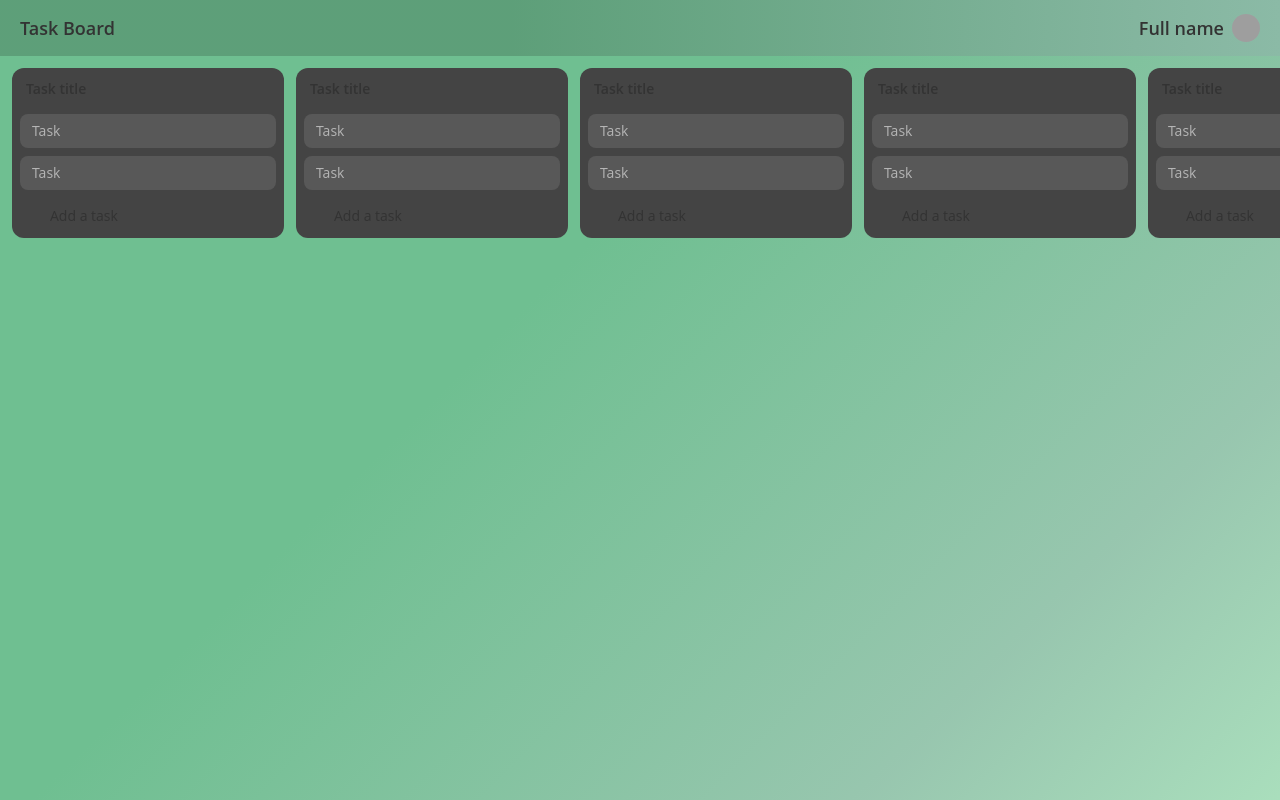
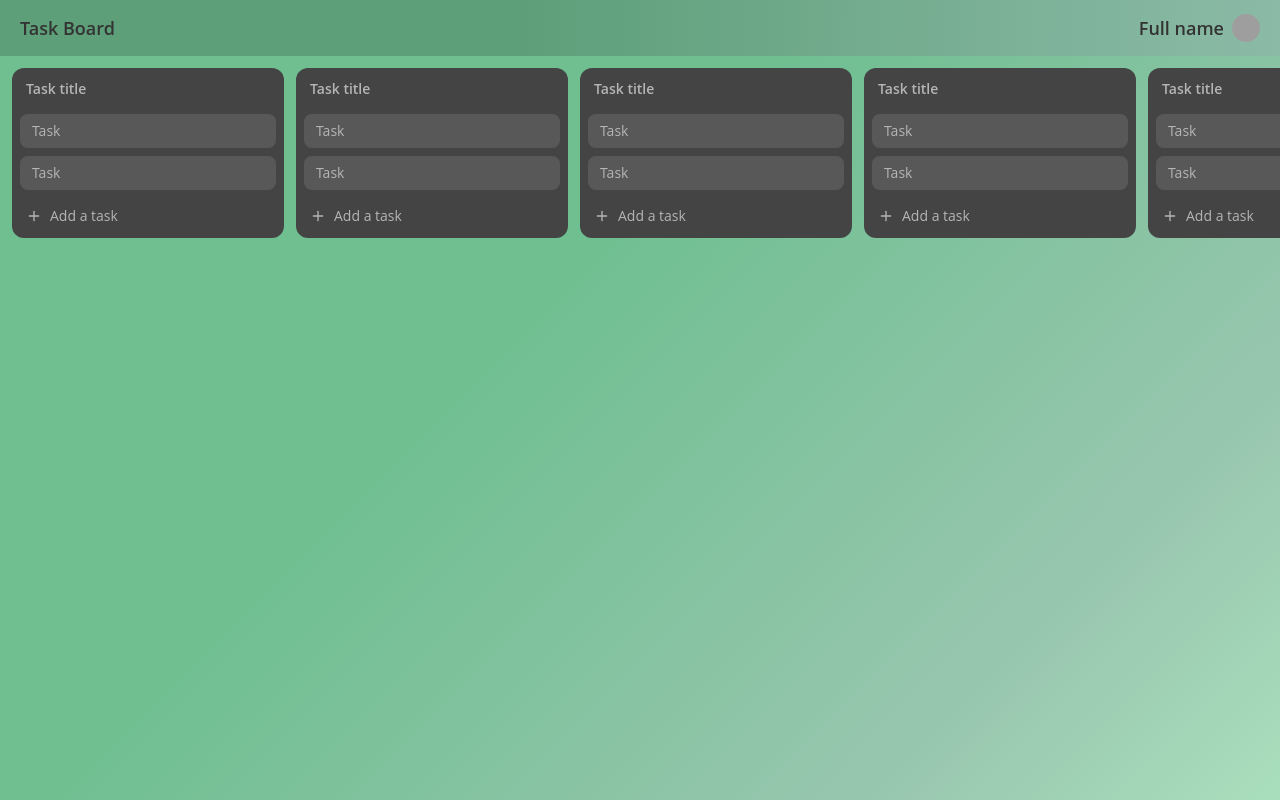
Before and after one commit to AlejandroLucas161/react-vite-project, a React (Vite) app: page /task-board in a window 1280 px wide. Built offline with nearby package versions, Linux system fonts and the light colour scheme; grey boxes are pictures that could not be loaded.

Commit message:
Fixing color

```diff
--- a/src/pages/TaskBoard/components/TaskList/style.ts
+++ b/src/pages/TaskBoard/components/TaskList/style.ts
@@ -20,7 +20,7 @@ export const TaskListTitle = styled("span")`
   padding: 6px;
   margin-bottom: 12px;
 
-  color: ##b5b5b5;
+  color: #b5b5b5;
   font-weight: 600;
 `;
 
@@ -42,7 +42,7 @@ export const TaskListFooter = styled("div")`
   padding: 6px;
   margin-top: 12px;
 
-  color: ##b5b5b5;
+  color: #b5b5b5;
 
   border-radius: 8px;
   transition: background-color 300ms;
--- a/src/pages/TaskBoard/style.ts
+++ b/src/pages/TaskBoard/style.ts
@@ -30,7 +30,7 @@ export const AddTaskListButton = styled("button")`
 
   padding: 12px;
 
-  color: ##b5b5b5;
+  color: #b5b5b5;
   font-size: 14px;
   font-weight: 600;
 
```
Also changed, not shown: src/assets/plus-icon.svg.
